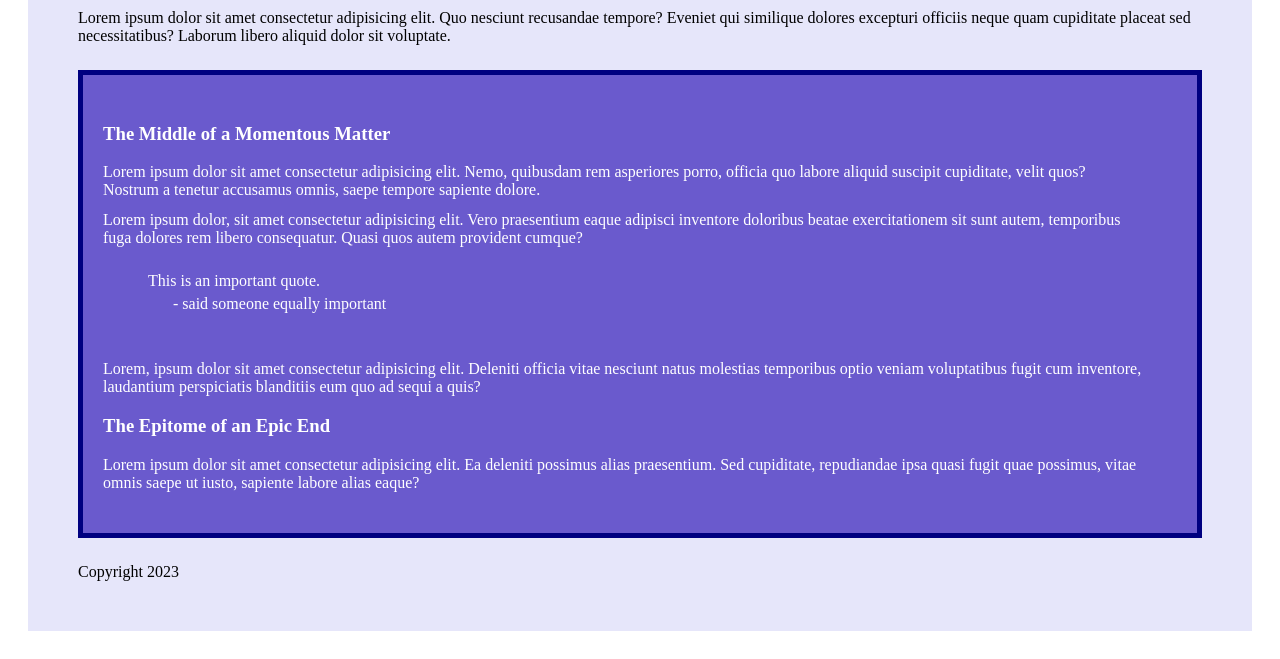
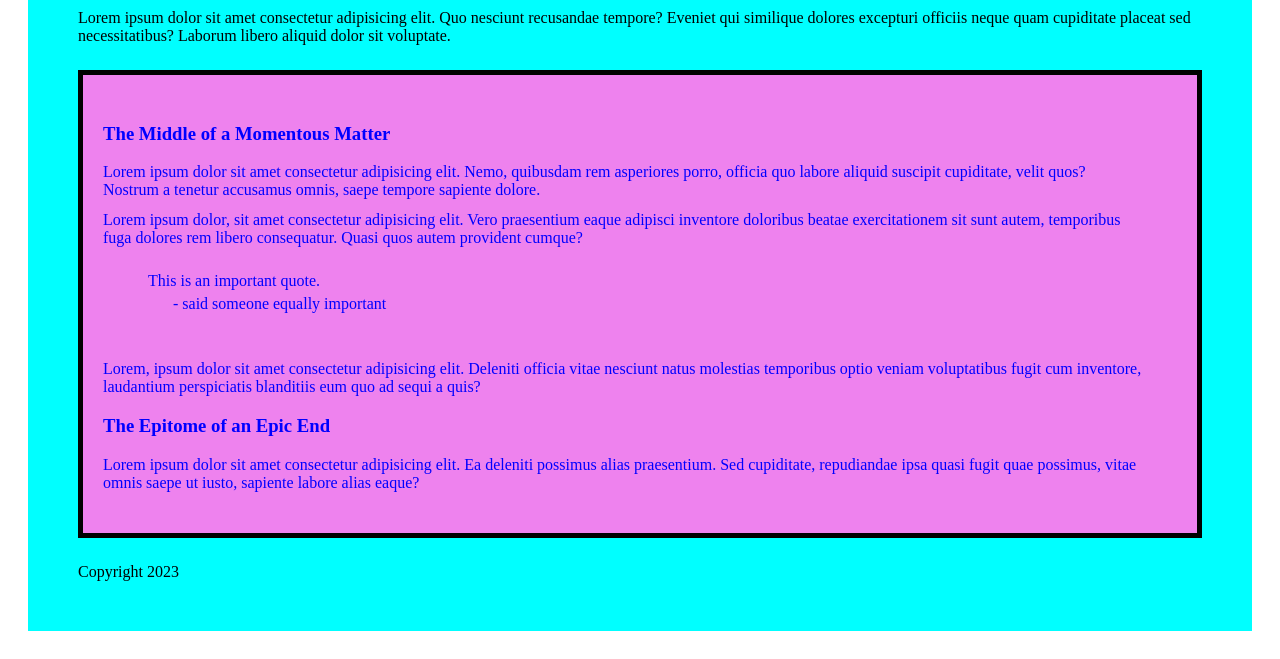
Before and after one commit to Dezzbaby01/DestinyJohsnon_105, a plain HTML site: page box_model/index.html in a window 1280 px wide. Shown: the part 141-800 px from the top of the page. Drawn offline with Linux system fonts and the light colour scheme.

Commit message:
box_model

```diff
--- a/box_model/css/main.css
+++ b/box_model/css/main.css
@@ -1,13 +1,13 @@
 #main {
-    background-color: lavender;
+    background-color: cyan;
     padding: 50px;
     margin: 20px;
 }
 
 #content {
-    border: 5px solid navy;
-    background-color: slateblue;
-    color: white;
+    border: 5px solid black;
+    background-color: violet;
+    color: blue;
     margin: 25px 0;
     padding: 29px 52px 29px 20px;
 }
```
